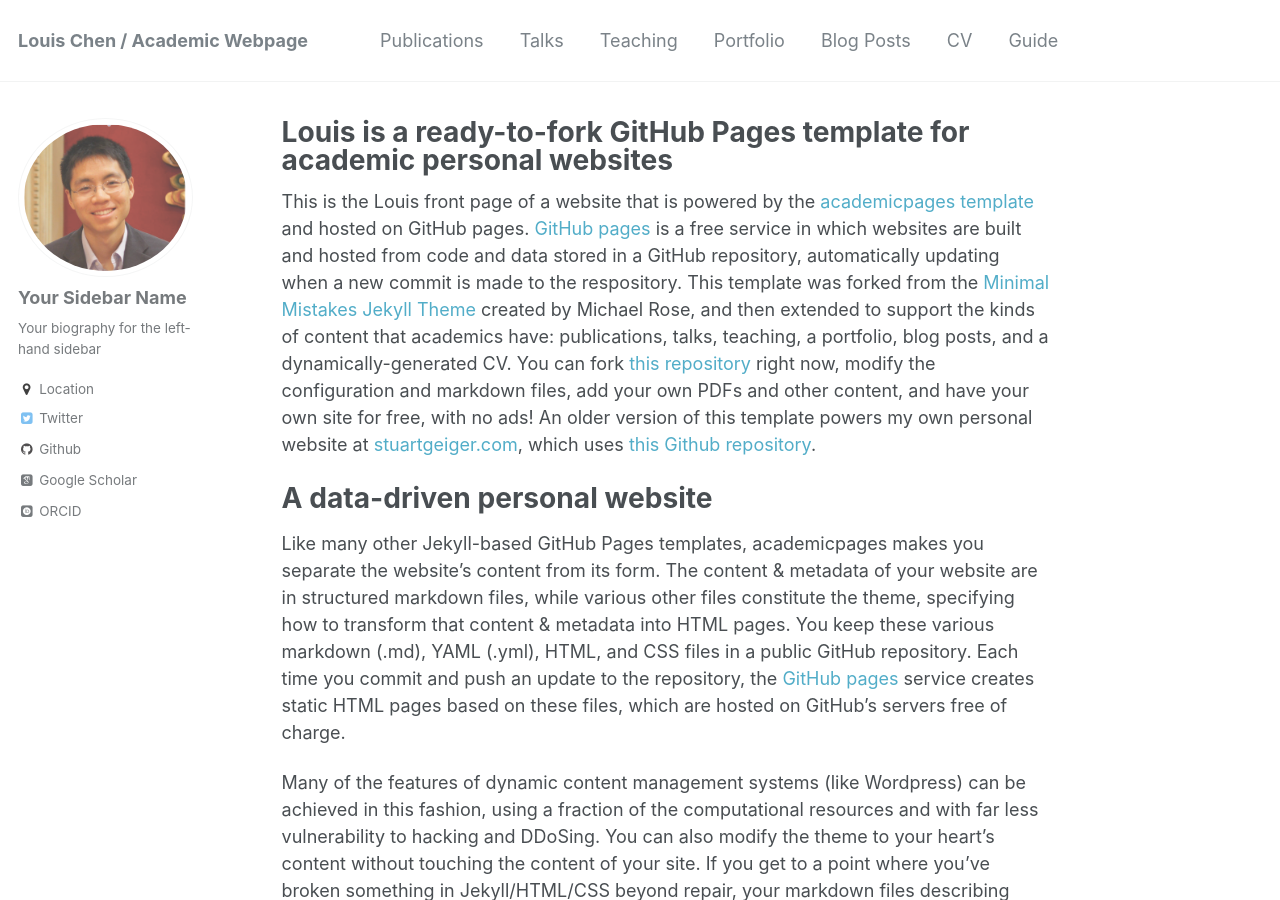
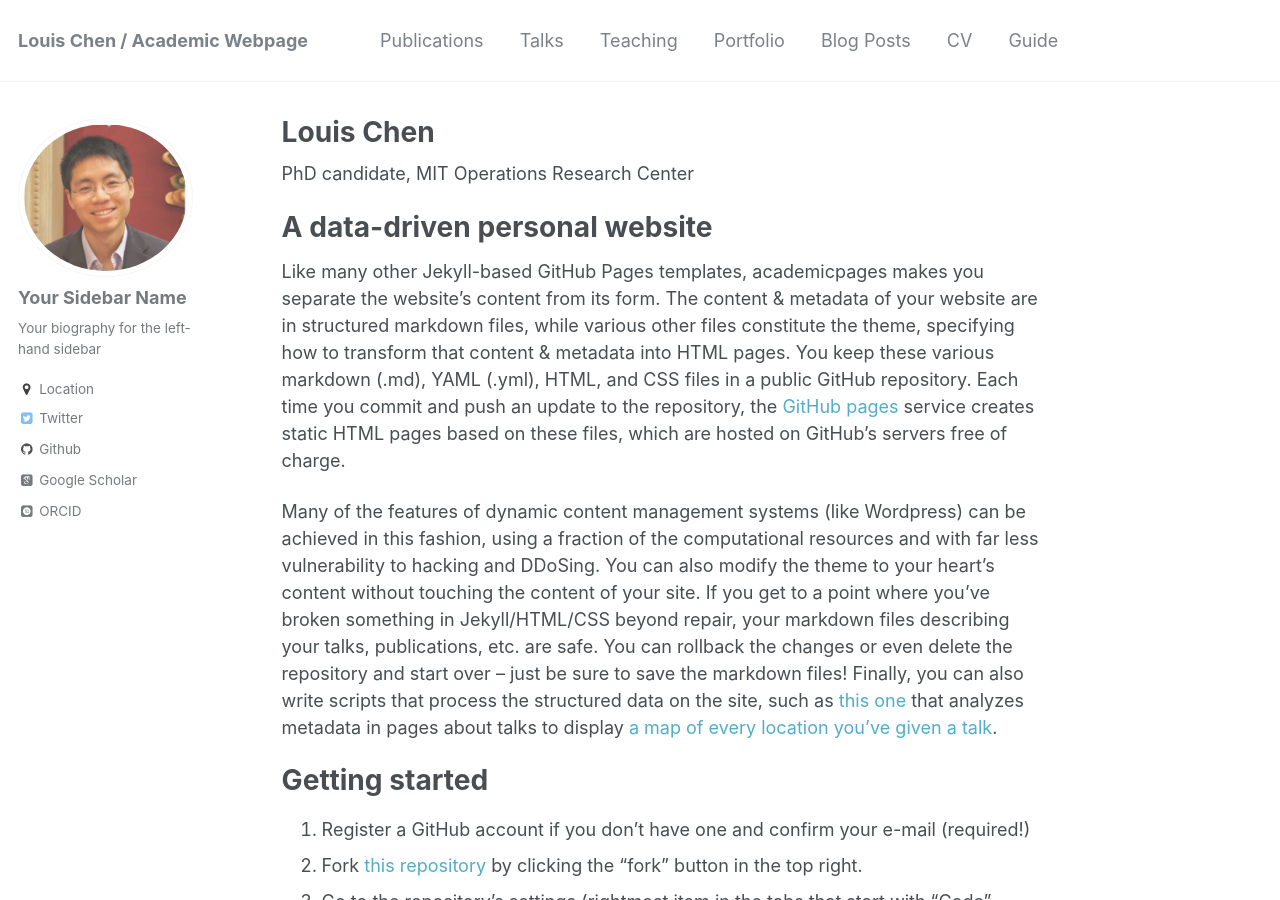
Before and after one commit to LouisLChen/LouisLChen.github.io, a Jekyll site: the page built from _pages/about.md, in a window 1280 px wide and 900 px high. Built offline with Jekyll 4.4.1, drawn with Linux system fonts in a browser that asks for light colours; some web fonts are replaced.

Commit message:
Update about.md

```diff
--- a/_pages/about.md
+++ b/_pages/about.md
@@ -1,6 +1,6 @@
 ---
 permalink: /
-title: "Louis is a ready-to-fork GitHub Pages template for academic personal websites"
+title: "Louis Chen"
 excerpt: "About me"
 author_profile: true
 redirect_from:
@@ -8,7 +8,7 @@
   - /about.html
 ---
 
-This is the Louis front page of a website that is powered by the [academicpages template](https://github.com/academicpages/academicpages.github.io) and hosted on GitHub pages. [GitHub pages](https://pages.github.com) is a free service in which websites are built and hosted from code and data stored in a GitHub repository, automatically updating when a new commit is made to the respository. This template was forked from the [Minimal Mistakes Jekyll Theme](https://mmistakes.github.io/minimal-mistakes/) created by Michael Rose, and then extended to support the kinds of content that academics have: publications, talks, teaching, a portfolio, blog posts, and a dynamically-generated CV. You can fork [this repository](https://github.com/academicpages/academicpages.github.io) right now, modify the configuration and markdown files, add your own PDFs and other content, and have your own site for free, with no ads! An older version of this template powers my own personal website at [stuartgeiger.com](http://stuartgeiger.com), which uses [this Github repository](https://github.com/staeiou/staeiou.github.io).
+PhD candidate, MIT Operations Research Center
 
 A data-driven personal website
 ======
```
